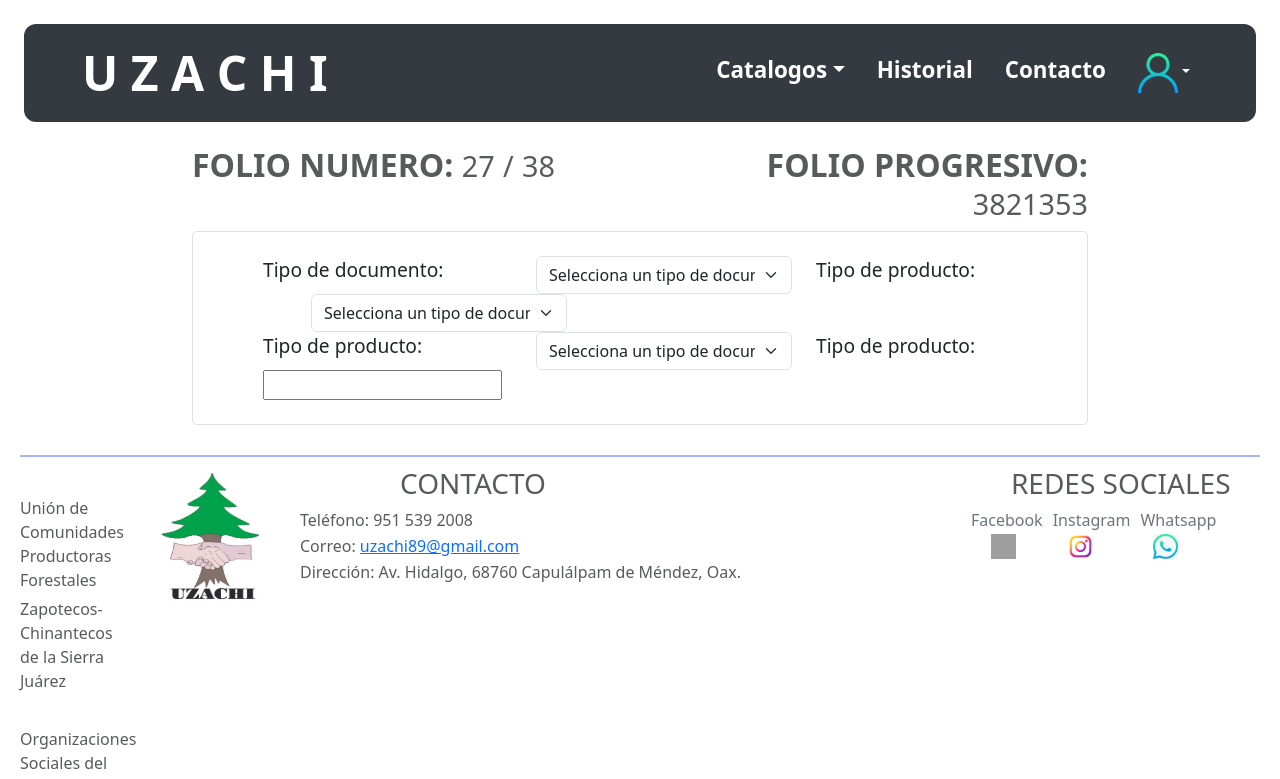
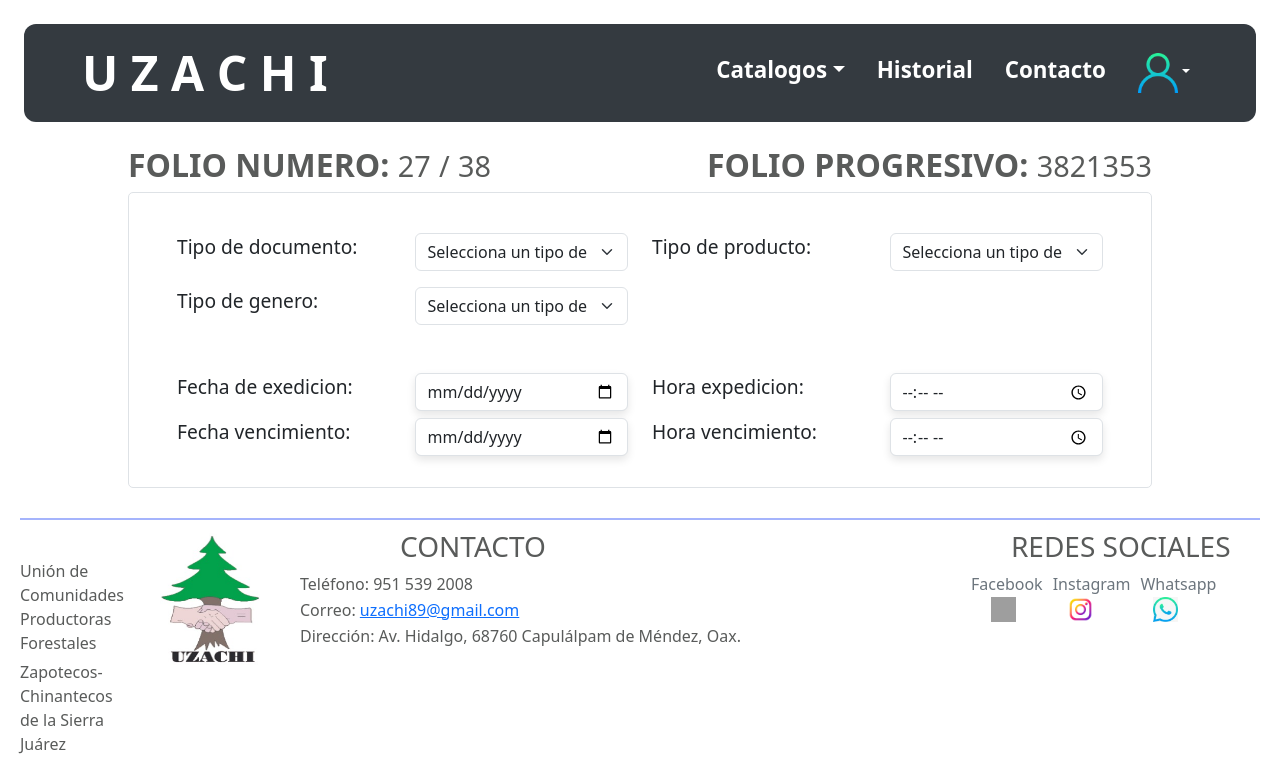
Before and after one commit to LuisPerezcx/UZACHI-FRONTEND, a React (Create React App) app: page /Formulario in a window 1280 px wide. Shown: the top 779 px of the page. Built offline with nearby package versions, Linux system fonts and the light colour scheme; grey boxes are pictures that could not be loaded.

Commit message:
Se completo el primer apartado del formulario

```diff
--- a/src/components/InformacionDocumento.js
+++ b/src/components/InformacionDocumento.js
@@ -9,52 +9,87 @@ export const InformacionDocumento = () => {
         { value: 'reembarque', label: 'Reembarque' }
       ];
 
+    const opcionesTipoProducto = [
+        { value: 'seleccion', label: 'Selecciona un tipo de documento' },
+        { value: 'aserrada', label: 'Aserrada' },
+        { value: 'rollo', label: 'Rollo' }
+    ];
+
+    const opcionesTipoGenero = [
+        { value: 'seleccion', label: 'Selecciona un tipo de documento' },
+        { value: 'pino', label: 'Pino' },
+        { value: 'encino', label: 'Encino' }
+    ];
+
+    const fechaSeleccionada = (event) => {
+        console.log("Fecha seleccionada:", event.target.value);
+      };
+
+    const horaSeleccionada = (event) => {
+        console.log("Hora seleccionada: ", event.target.value);
+    };
+
   return (
-    <div className='tarjeta-border'>
-        <div className='row mx-5'>
-            <div className='col'>
+    <div className='tarjeta-border px-5'>
+        <div className='row'>
+            <div className='col-md-6 col-lg-3 col-xxl-2 mt-3'>
                 <label className='size-font-campo'>Tipo de documento:</label>
             </div>
-            <div className='col'>
+            <div className='col-md-6 col-lg-3 col-xxl-2 mt-3'>
             <SelectCombo
-                // label="Tipo de documento:"
                 para="ciudad"
                 name="ciudad"
                 id="ciudad"
                 options={opcionesTipoDocumento}
             />
             </div>
-            <div className='col'>
+            <div className='col-md-6 col-lg-3 col-xxl-2 mt-3'>
                 <label className='size-font-campo'>Tipo de producto:</label>
             </div>
-            <div className='col'>
+            <div className='col-md-6 col-lg-3 col-xxl-2 mt-3'>
                 <SelectCombo
-                    // label="Tipo de producto:"
                     para="ciudad"
                     name="ciudad"
                     id="ciudad"
-                    options={opcionesTipoDocumento}
+                    options={opcionesTipoProducto}
+                />
+            </div>
+            <div className='col-md-6 col-lg-3 col-xxl-2 mt-3'>
+                <label className='size-font-campo'>Tipo de genero:</label>
+            </div>
+            <div className='col-md-6 col-lg-3 col-xxl-2 mt-3'>
+                <SelectCombo
+                    para="ciudad"
+                    name="ciudad"
+                    id="ciudad"
+                    options={opcionesTipoGenero}
                 />
             </div>
         </div>
-        <div className='row mx-5'>
-            <div className='col'>
-                <label className='size-font-campo'>Tipo de producto:</label>
+        <div className='row mt-5'>
+            <div className='col-md-6 col-lg-3  col-xxl-2'>
+                <p className='size-font-campo'>Fecha de exedicion:</p>
             </div>
-            <div className='col'>
-                <SelectCombo
-                    // label="Tipo de producto:"
-                    para="ciudad"
-                    name="ciudad"
-                    id="ciudad"
-                    options={opcionesTipoDocumento}
-                />
+            <div className='col-md-6 col-lg-3  col-xxl-1'>
+                <input type="date" class="form-control" id="calendarInput" onChange={fechaSeleccionada}/>
             </div>
-            <div className='col'>
-                <label className='size-font-campo'>Tipo de producto:</label>
+            <div className='col-md-6 col-lg-3  col-xxl-2'>
+                <p className='size-font-campo'>Hora expedicion:</p>
             </div>
-            <div className='col'>
-                <input></input>
+            <div className='col-md-6 col-lg-3  col-xxl-1'>
+                <input type="time" class="form-control" id="timeInput"  onChange={horaSeleccionada}/>
+            </div>
+            <div className='col-md-6 col-lg-3  col-xxl-2'>
+                <p className='size-font-campo'>Fecha vencimiento:</p>
+            </div>
+            <div className='col-md-6 col-lg-3  col-xxl-1'>
+                <input type="date" class="form-control" id="calendarInput" onChange={fechaSeleccionada}/>
+            </div>
+            <div className='col-md-6 col-lg-3  col-xxl-2'>
+                <p className='size-font-campo'>Hora vencimiento:</p>
+            </div>
+            <div className='col-md-6 col-lg-3 col-xxl-1'>
+                <input type="time" class="form-control" id="timeInput" onChange={horaSeleccionada}/>
             </div>
         </div>
     </div>
--- a/src/components/SelectCombo.js
+++ b/src/components/SelectCombo.js
@@ -2,14 +2,13 @@ import React from 'react';
 
 export const SelectCombo = ({ label, para, name, id, options }) => {
   return (
-    <div className='d-flex align-items-center'>
-      <label className='size-font-campo me-5' htmlFor={para}>{label}</label>
-      <select className='form-select' style={{width: '16rem'}} id={id} name={name}>
+    <div className='d-flex align-items-center ' style={{ width: '100%'}}>
+      <select className='form-select' id={id} name={name}>
         {options && options.length > 0 ? (
           options.map((option, index) => (
             <option
-            onMouseEnter={(e) => e.target.style.backgroundColor = '#007bff'}
-            onMouseLeave={(e) => e.target.style.backgroundColor = 'white'}
+            // onMouseEnter={(e) => e.target.style.backgroundColor = '#007bff'}
+            // onMouseLeave={(e) => e.target.style.backgroundColor = 'white'}
             key={index} value={option.value}>{option.label}</option>
           ))
         ) : (
--- a/src/pages/Formulario.js
+++ b/src/pages/Formulario.js
@@ -7,12 +7,12 @@ export const Formulario = () => {
   return (
     <div>
         <NavAdmin></NavAdmin>
-            <div style={{marginInline: '12rem'}}>
+            <div style={{marginInline: '10%'}}>
                 <div className='row'>
-                  <div className='col'>
+                  <div className='col-sm-6'>
                     <h2 className='size-font-title' > <span style={{color: 'var(--color-gris)', fontWeight:'bold' }}>FOLIO NUMERO:</span> <span className='size-font-subsubtitle' style={{color: 'var(--color-gris)'}}>27</span> <span className='size-font-subsubtitle' style={{color: 'var(--color-gris)'}}>/</span> <span className='size-font-subsubtitle' style={{color: 'var(--color-gris)'}}>38</span></h2>
                   </div>
-                  <div className='col text-end'>
+                  <div className='col-sm-6 text-end'>
                     <h2 className='size-font-title' > <span style={{color: 'var(--color-gris)', fontWeight:'bold' }}>FOLIO PROGRESIVO:</span> <span className='size-font-subsubtitle' style={{color: 'var(--color-gris)'}}>3821353</span></h2>
                   </div>
                 </div>
```
